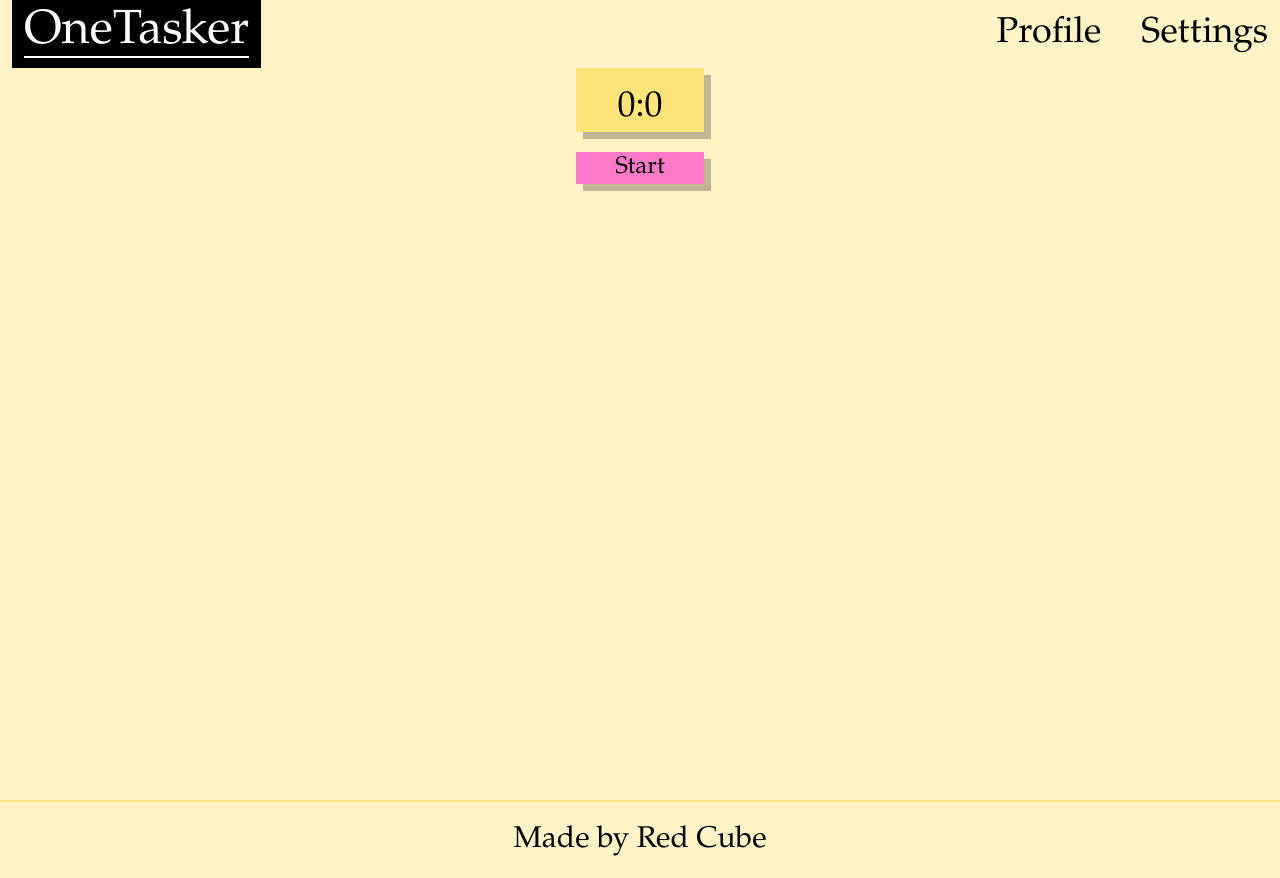
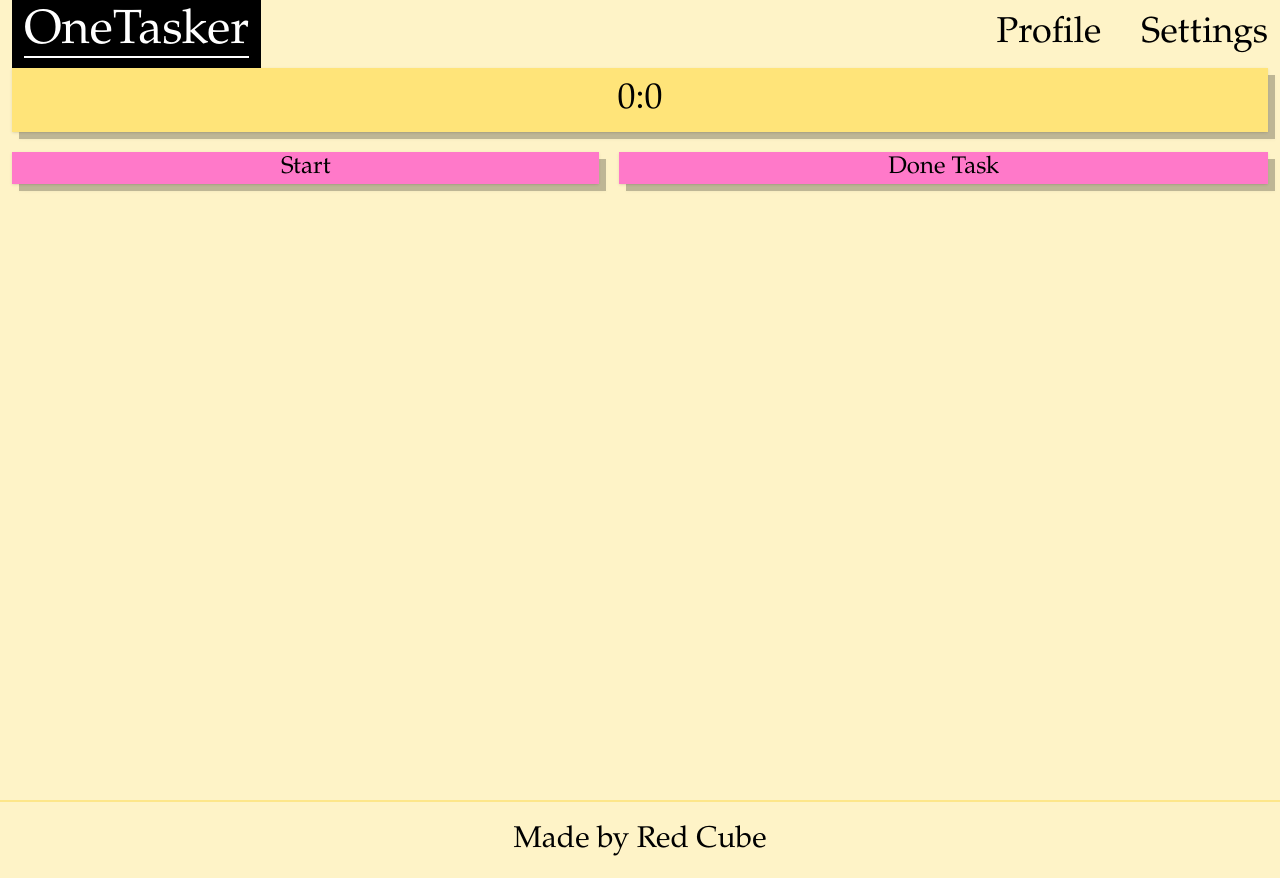
Before and after one commit to 12whoisyou/OneTasker, a Next.js app in the folder onetasker/: page /timer in a window 1280 px wide. Built offline with nearby package versions, Linux system fonts and the light colour scheme.

Commit message:
Tasks is being saved and you able to skip task if youre done early

```diff
--- a/onetasker/pages/index.js
+++ b/onetasker/pages/index.js
@@ -19,8 +19,9 @@ export default function Home() {
     const updatedTasks = tasks.filter((task, index) => index != id);
     setTasks(updatedTasks);
   };
+
   const saveTasks = () => {
-    localStorage.Tasks = tasks;
+    localStorage.setItem("Tasks", JSON.stringify(tasks));
   };
 
   useEffect(saveTasks, [tasks]);
--- a/onetasker/pages/timer.js
+++ b/onetasker/pages/timer.js
@@ -1,6 +1,7 @@
 import React, { useState, useEffect } from "react";
 
-let myCounter = 0;
+let secondsUpdated = 0;
+let minutesUpdated = 0;
 let timeout = null;
 export default function Timer() {
   const [seconds, setSeconds] = useState(0);
@@ -9,37 +10,48 @@ export default function Timer() {
 
   //The timer start automaticlly, so we got to cancel it
   useEffect(() => {
+    console.log(localStorage.getItem("Tasks"));
     return () => clearInterval(timeout);
   }, []);
 
-  myCounter = seconds;
+  secondsUpdated = seconds;
+  minutesUpdated = minutes;
+
   const startInterval = () => {
     timeout = setInterval(() => {
       setSeconds((seconds) => seconds + 1);
 
-      // seconds always return 0 but myCounter the updated value
-      if (myCounter === 59) {
+      // seconds always return 0 but secondsUpdated won't
+      if (secondsUpdated === 59) {
         setSeconds(0);
         setMinutes((minutes) => minutes + 1);
+        if (minutesUpdated == 9) {
+          clearInterval(timeout);
+        }
       }
     }, 1000);
+  };
+
+  const doneTask = () => {
+    setSeconds(0);
+    setMinutes(0);
   };
 
   return (
     <div className="flex flex-col gap-5">
       <div
-        className="w-32 h-16 pt-5 mx-auto text-center bg-[#FFE479]
-        drop-shadow-[7px_7px_0_rgba(0,0,0,0.25)]"
+        className="px-auto h-16 py-3 text-center bg-[#FFE479]
+        shadow"
       >
         <h1 className="text-4xl">
           {minutes}:{seconds}
         </h1>
       </div>
 
+      <div className="flex gap-5">
         <button
-        className="w-32 mx-auto bg-[#FF79C9]
-        drop-shadow-[7px_7px_0_rgba(0,0,0,0.25)]
-        text-2xl"
+          className="flex-auto bg-[#FF79C9]
+          shadow text-2xl"
           onClick={() => {
             setTimerOn(!timerOn);
             if (!timerOn) startInterval();
@@ -48,6 +60,14 @@ export default function Timer() {
         >
           {timerOn ? "Stop" : "Start"}
         </button>
+        <button
+          className="flex-auto bg-[#FF79C9]
+          shadow text-2xl"
+          onClick={doneTask}
+        >
+          Done Task
+        </button>
+      </div>
     </div>
   );
 }
```
Lines whose indentation alone changed are shown as unchanged.
